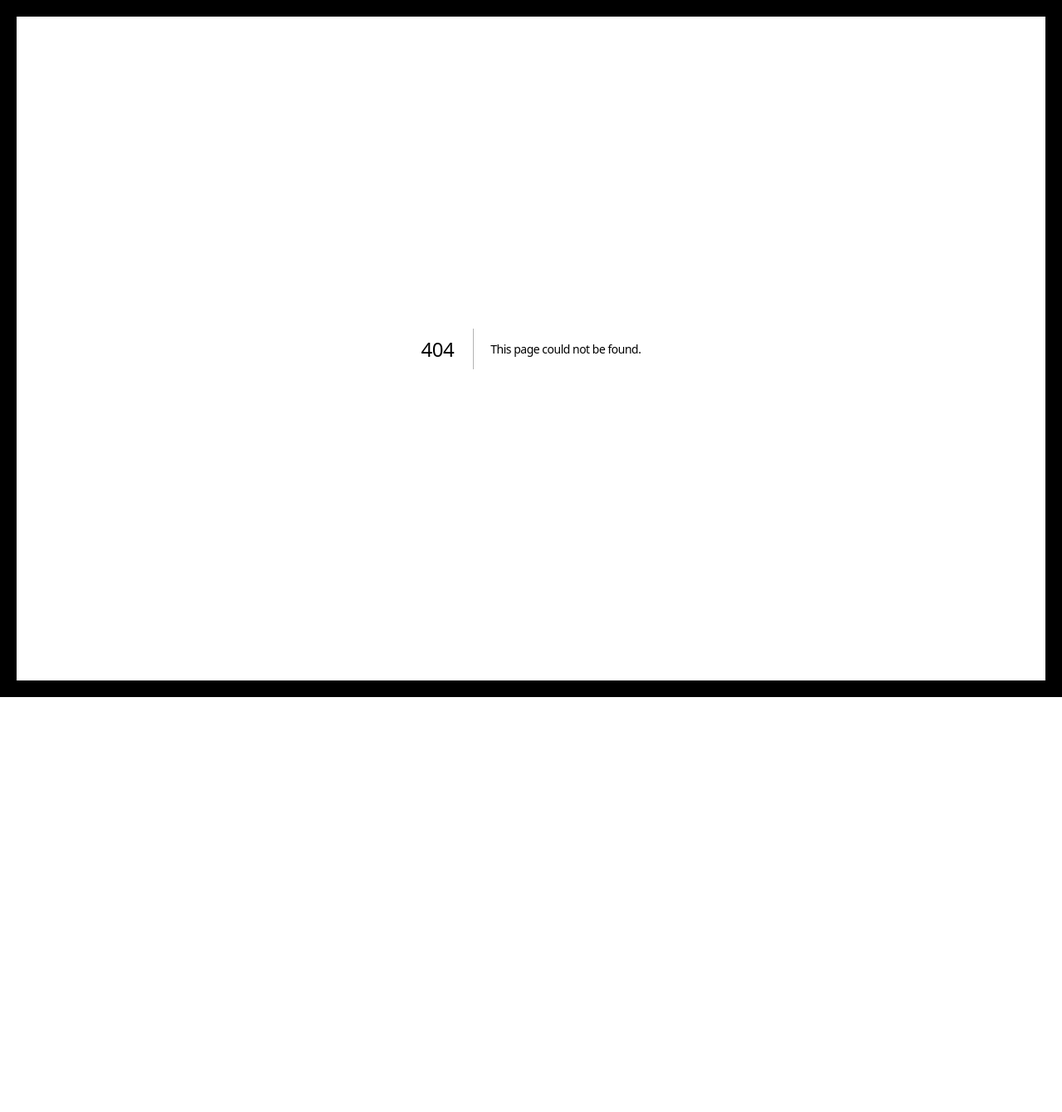
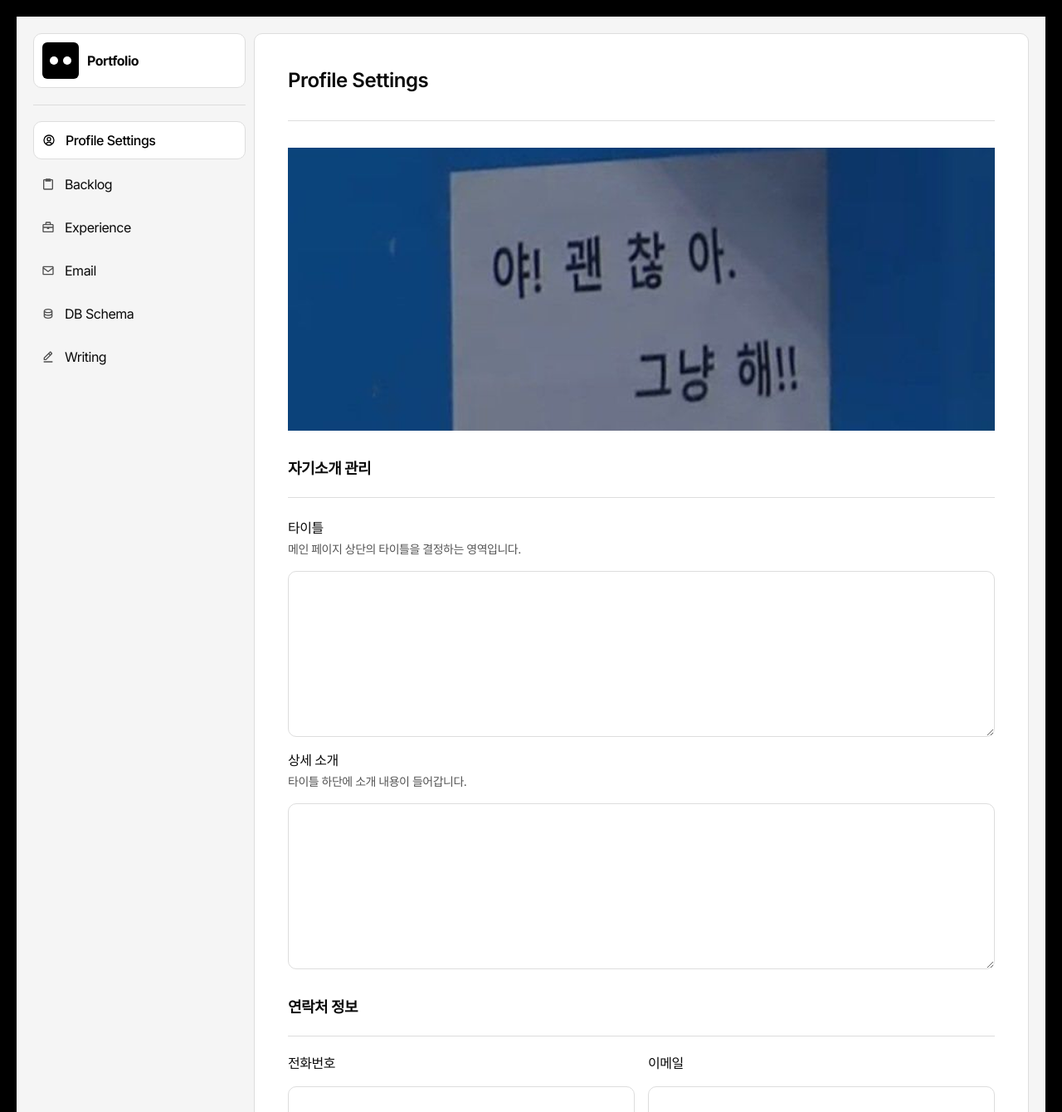
Before and after one commit to f1m1nn2r/portfolio-archive, a Next.js app: page /admin/profile-settings in a window 1280 px wide. Before the commit this address had no page. Shown: the top 1340 px of the page at 83% size. Before the commit the page ends 840 px from the top, so only its background shows below. Built offline with nearby package versions, Linux system fonts and the light colour scheme; no server answers; the database is empty.

Commit message:
feat: 프로필 설정 페이지 추가
- 프로필 정보 관리 페이지 생성
- 프로필 CRUD API 엔드포인트 구현
- 관리자 메뉴에 'Profile Settings' 항목 추가
- LoadingState 컴포넌트로 로딩 처리
- 이미지 에셋 추가

```diff
--- a/src/app/admin/layout.tsx
+++ b/src/app/admin/layout.tsx
@@ -14,6 +14,11 @@ export default function AdminLayout({
   const pathname = usePathname();
 
   const menuItems: MenuItem[] = [
+    {
+      name: "Profile Settings",
+      icon: "userCircle",
+      href: "/admin/profile-settings",
+    },
     { name: "Backlog", icon: "clipboard", href: "/admin/backlog" },
     { name: "Experience", icon: "briefcase", href: "/admin/experience" },
     { name: "Email", icon: "envelope", href: "/admin/email" },
--- /dev/null
+++ b/src/app/admin/profile-settings/page.tsx
@@ -0,0 +1,208 @@
+"use client";
+
+import Image from "next/image";
+import { useState, useEffect } from "react";
+import { AdminPageLayout } from "@/components/admin/layout/AdminPageLayout";
+import { Button } from "@/components/common/Button";
+import { Icon } from "@/components/common/Icon";
+import { ProfileFormData } from "@/types/admin";
+import { LoadingState } from "@/components/common/LoadingState";
+
+export default function ProfileSettingsPage() {
+  const [formData, setFormData] = useState<ProfileFormData>({
+    main_title: "",
+    main_description: "",
+    phone: "",
+    email: "",
+    resume_url: "",
+    pdf_url: "",
+    github_url: "",
+  });
+  const [isLoading, setIsLoading] = useState(false);
+  const [isFetching, setIsFetching] = useState(true);
+
+  const inputStyles =
+    "w-full p-5 border border-gray-ddd rounded-lg text-base outline-none focus:border-gray-555 transition-colors";
+
+  // 초기 데이터 로드
+  useEffect(() => {
+    const fetchProfileData = async () => {
+      try {
+        const response = await fetch("/api/profile-settings");
+        if (!response.ok) throw new Error("Failed to fetch");
+        const data = await response.json();
+        setFormData(data);
+      } catch (error) {
+        console.error("Fetch error:", error);
+        alert("데이터를 불러오는데 실패했습니다.");
+      } finally {
+        setIsFetching(false);
+      }
+    };
+
+    fetchProfileData();
+  }, []);
+
+  // 입력값 변경 핸들러
+  const handleInputChange = (field: keyof ProfileFormData, value: string) => {
+    setFormData((prev) => ({ ...prev, [field]: value }));
+  };
+
+  // 저장 핸들러
+  const handleSave = async () => {
+    setIsLoading(true);
+    try {
+      const response = await fetch("/api/profile-settings", {
+        method: "PATCH",
+        headers: { "Content-Type": "application/json" },
+        body: JSON.stringify(formData),
+      });
+
+      if (!response.ok) throw new Error("Failed to save");
+      alert("저장되었습니다!");
+    } catch (error) {
+      console.error("Save error:", error);
+      alert("저장에 실패했습니다.");
+    } finally {
+      setIsLoading(false);
+    }
+  };
+
+  if (isFetching) {
+    return (
+      <AdminPageLayout title="Profile Settings">
+        <LoadingState message="프로필 정보를 불러오는 중..." />
+      </AdminPageLayout>
+    );
+  }
+
+  return (
+    <AdminPageLayout title="Profile Settings">
+      <div className="flex flex-col gap-8">
+        {/* 상단 짤 영역 */}
+        <div className="w-full overflow-hidden">
+          <Image
+            src="/images/just-do-it.png"
+            width={1500}
+            height={600}
+            alt="나 자신 화이팅"
+          />
+        </div>
+
+        {/* 자기소개 관리 섹션 */}
+        <section className="flex flex-col gap-6">
+          <h3 className="text-lg font-bold pb-5 border-b border-gray-ddd">
+            자기소개 관리
+          </h3>
+
+          <div className="flex flex-col gap-4">
+            <div className="flex flex-col">
+              <label className="text-base font-medium">타이틀</label>
+              <p className="text-sm text-gray-555 mt-1 mb-4">
+                메인 페이지 상단의 타이틀을 결정하는 영역입니다.
+              </p>
+              <textarea
+                className={`${inputStyles} min-h-[200px]`}
+                value={formData.main_title}
+                onChange={(e) =>
+                  handleInputChange("main_title", e.target.value)
+                }
+              />
+            </div>
+
+            <div className="flex flex-col">
+              <label className="text-base font-medium">상세 소개</label>
+              <p className="text-sm text-gray-555 mt-1 mb-4">
+                타이틀 하단에 소개 내용이 들어갑니다.
+              </p>
+              <textarea
+                className={`${inputStyles} min-h-[200px]`}
+                value={formData.main_description}
+                onChange={(e) =>
+                  handleInputChange("main_description", e.target.value)
+                }
+              />
+            </div>
+          </div>
+        </section>
+
+        {/* 연락처 정보 섹션 */}
+        <section className="flex flex-col gap-5">
+          <h3 className="text-lg font-bold pb-5 border-b border-gray-ddd">
+            연락처 정보
+          </h3>
+          <div className="grid grid-cols-2 gap-4">
+            <div className="flex flex-col gap-4">
+              <label className="text-base font-medium">전화번호</label>
+              <input
+                className={inputStyles}
+                value={formData.phone}
+                onChange={(e) => handleInputChange("phone", e.target.value)}
+              />
+            </div>
+            <div className="flex flex-col gap-4">
+              <label className="text-base font-medium">이메일</label>
+              <input
+                className={inputStyles}
+                value={formData.email}
+                onChange={(e) => handleInputChange("email", e.target.value)}
+              />
+            </div>
+          </div>
+        </section>
+
+        {/* 링크 연결 섹션 */}
+        <section className="flex flex-col gap-5">
+          <h3 className="text-lg font-bold pb-5 border-b border-gray-ddd">
+            링크 연결
+          </h3>
+          <div className="grid grid-cols-3 gap-4">
+            <div className="flex flex-col gap-2">
+              <label className="text-base font-medium">이력서</label>
+              <input
+                className={inputStyles}
+                placeholder="URL을 입력하세요."
+                value={formData.resume_url}
+                onChange={(e) =>
+                  handleInputChange("resume_url", e.target.value)
+                }
+              />
+            </div>
+            <div className="flex flex-col gap-2">
+              <label className="text-base font-medium">포트폴리오 PDF</label>
+              <input
+                className={inputStyles}
+                placeholder="URL을 입력하세요."
+                value={formData.pdf_url}
+                onChange={(e) => handleInputChange("pdf_url", e.target.value)}
+              />
+            </div>
+            <div className="flex flex-col gap-2">
+              <label className="text-base font-medium">깃허브</label>
+              <input
+                className={inputStyles}
+                value={formData.github_url}
+                onChange={(e) =>
+                  handleInputChange("github_url", e.target.value)
+                }
+              />
+            </div>
+          </div>
+        </section>
+      </div>
+
+      {/* 저장 버튼 */}
+      <div className="flex justify-end mt-15">
+        <Button
+          variant="ghost"
+          size="md"
+          onClick={handleSave}
+          disabled={isLoading || isFetching}
+        >
+          <Icon type="save" />
+          {isLoading ? "저장 중..." : "저장하기"}
+        </Button>
+      </div>
+    </AdminPageLayout>
+  );
+}
--- /dev/null
+++ b/src/app/api/profile-settings/route.ts
@@ -0,0 +1,50 @@
+import { createClient } from "@/utils/supabase/server";
+import { NextResponse } from "next/server";
+import { TABLES } from "@/lib/constants/tables";
+import { handleApiError } from "@/lib/utils/error-handler";
+import { DEFAULT_PROFILE, ProfileSettings } from "@/types/api/profile";
+
+export async function GET() {
+  try {
+    const supabase = await createClient();
+
+    const { data, error } = await supabase
+      .from(TABLES.PROFILE_SETTINGS)
+      .select("*")
+      .maybeSingle();
+
+    if (error) {
+      console.error("조회 실패:", error);
+      return NextResponse.json({ error: error.message }, { status: 500 });
+    }
+
+    return NextResponse.json<ProfileSettings>(data || DEFAULT_PROFILE);
+  } catch (err) {
+    return handleApiError(err);
+  }
+}
+
+export async function PATCH(request: Request) {
+  try {
+    const supabase = await createClient();
+    const body = await request.json();
+
+    const { data, error } = await supabase
+      .from(TABLES.PROFILE_SETTINGS)
+      .upsert({ id: 1, ...body }, { onConflict: "id" })
+      .select()
+      .single();
+
+    if (error) {
+      console.error("업데이트 실패:", error);
+      return NextResponse.json({ error: error.message }, { status: 500 });
+    }
+
+    return NextResponse.json({
+      message: "성공적으로 저장되었습니다.",
+      data,
+    });
+  } catch (err) {
+    return handleApiError(err);
+  }
+}
```
Also changed, not shown: public/images/circle-line-graphic.png (added), public/images/just-do-it.png (added).
